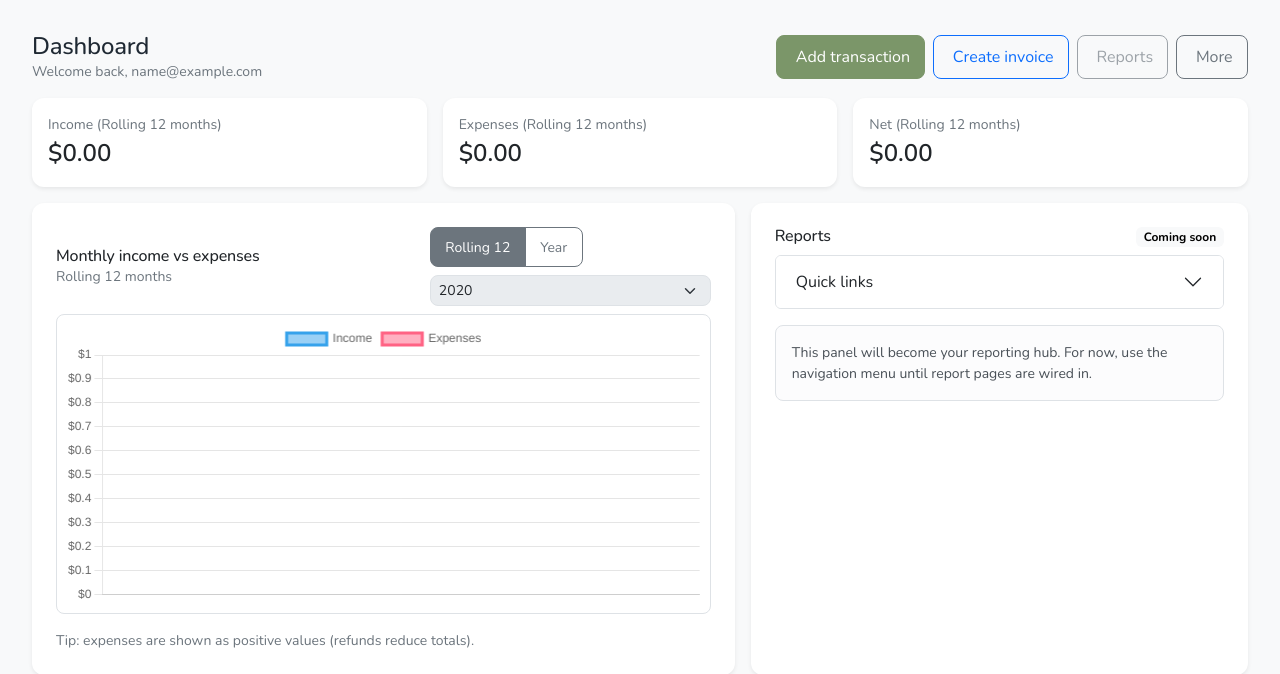
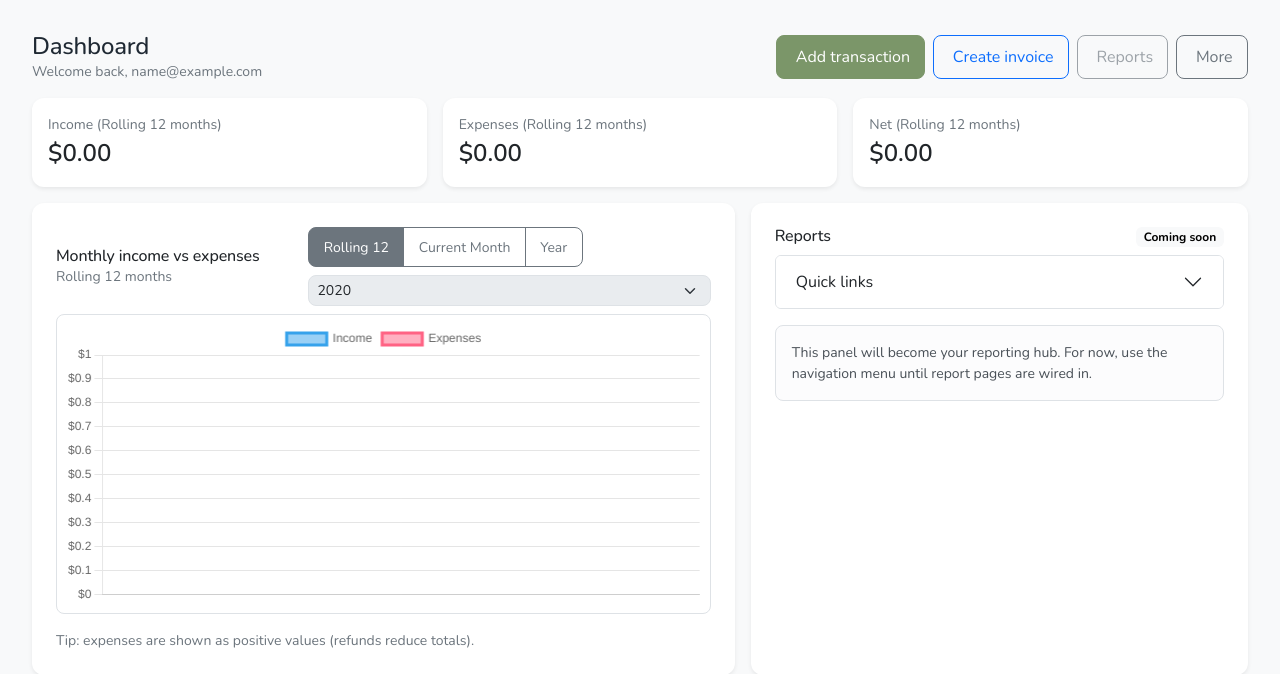
Before and after one commit to Tom-Stout325/MoneyPro, a Django app: page /dashboard/ in a window 1280 px wide. Shown: the part 56-730 px from the top of the page. Run offline with Django 5.2, Linux system fonts and the light colour scheme; a user stored in the database is signed in; tables that the repository leaves empty hold one stand-in row (values such as "Sample post").

Commit message:
added monthly chart to dashboard

```diff
--- a/dashboard/templates/dashboard/home.html
+++ b/dashboard/templates/dashboard/home.html
@@ -87,6 +87,9 @@
              <div class="btn-group btn-group-sm" role="group" aria-label="Chart period">
               <input type="radio" class="btn-check" name="periodMode" id="modeRolling" autocomplete="off" checked>
               <label class="btn btn-outline-secondary" for="modeRolling">Rolling 12</label>
+
+              <input type="radio" class="btn-check" name="periodMode" id="modeMonth" autocomplete="off">
+              <label class="btn btn-outline-secondary" for="modeMonth">Current Month</label>
 
               <input type="radio" class="btn-check" name="periodMode" id="modeYear" autocomplete="off">
               <label class="btn btn-outline-secondary" for="modeYear">Year</label>
@@ -326,6 +329,7 @@
   </div>
 </div>
 
+  {% block extra_js %}
     <script src="https://cdn.jsdelivr.net/npm/chart.js"></script>
 
     <script>
@@ -365,6 +369,7 @@
         });
 
         const modeRolling = document.getElementById("modeRolling");
+        const modeMonth = document.getElementById("modeMonth");
         const modeYear = document.getElementById("modeYear");
         const yearSelect = document.getElementById("yearSelect");
 
@@ -379,25 +384,39 @@
         const expenseTotalEl = document.getElementById("expenseTotal");
         const netTotalEl = document.getElementById("netTotal");
 
-    // Default year select to current selected_year_value if it is a year, otherwise first option.
+        // Restore last selected mode from backend (selected_year_value = "rolling" | "month" | "2026" etc.)
         const initialSelected = "{{ selected_year_value }}";
-    if (initialSelected && initialSelected !== "rolling" && yearSelect) {
-      yearSelect.value = initialSelected;
+
+        if (initialSelected === "month") {
+          modeMonth.checked = true;
+          modeRolling.checked = false;
+          modeYear.checked = false;
+        } else if (initialSelected && initialSelected !== "rolling" && yearSelect) {
+          yearSelect.value = initialSelected;   // e.g. "2026"
           modeYear.checked = true;
           modeRolling.checked = false;
+          modeMonth.checked = false;
         } else {
           modeRolling.checked = true;
+          modeMonth.checked = false;
           modeYear.checked = false;
         }
 
         const setYearEnabled = () => {
           if (!yearSelect) return;
-      yearSelect.disabled = modeRolling.checked || yearSelect.options.length === 0;
+          yearSelect.disabled = modeRolling.checked || modeMonth.checked || yearSelect.options.length === 0;
         };
 
+        function currentMode() {
+          if (modeYear.checked) return "year";
+          if (modeMonth.checked) return "month";
+          return "rolling";
+        }
+
         async function loadData() {
-      const mode = modeRolling.checked ? "rolling" : "year";
+          const mode = currentMode();
           const year = (mode === "year" && yearSelect) ? yearSelect.value : "";
+
           const url = new URL(chartDataUrl, window.location.origin);
           url.searchParams.set("mode", mode);
           if (mode === "year") url.searchParams.set("year", year);
@@ -407,15 +426,12 @@
             if (!resp.ok) return;
             const data = await resp.json();
 
-        // Update KPI totals
             if (incomeTotalEl) incomeTotalEl.textContent = fmtMoney(data.income_total);
             if (expenseTotalEl) expenseTotalEl.textContent = fmtMoney(data.expense_total);
             if (netTotalEl) netTotalEl.textContent = fmtMoney(data.net_total);
 
-        // Update labels
             periodLabelEls.forEach((node) => { if (node) node.textContent = data.period_label || ""; });
 
-        // Update chart
             chart.data.labels = data.labels || [];
             chart.data.datasets[0].data = data.income || [];
             chart.data.datasets[1].data = data.expenses || [];
@@ -425,13 +441,14 @@
           }
         }
 
-    // Wire events
         if (modeRolling) modeRolling.addEventListener("change", () => { setYearEnabled(); loadData(); });
+        if (modeMonth) modeMonth.addEventListener("change", () => { setYearEnabled(); loadData(); });
         if (modeYear) modeYear.addEventListener("change", () => { setYearEnabled(); loadData(); });
         if (yearSelect) yearSelect.addEventListener("change", () => { if (modeYear.checked) loadData(); });
 
         setYearEnabled();
       })();
     </script>
+  {% endblock %}
 
 {% endblock %}
--- a/dashboard/views.py
+++ b/dashboard/views.py
@@ -2,7 +2,6 @@ from __future__ import annotations
 
 import json
 from datetime import date
-
 from django.contrib import messages
 from django.contrib.auth.decorators import login_required
 from django.db.models import Case, DecimalField, F, Sum, Value, When
@@ -277,3 +276,28 @@ def rebuild_defaults(request):
 
     messages.success(request, "Defaults rebuilt successfully.")
     return redirect("dashboard:home")
+
+
+
+
+def _period_from_params(*, today: date, mode: str, year: int | None) -> tuple[date, date, str, str]:
+    """Return (start_date, end_date, label, selected_year_value)."""
+
+    mode = (mode or "rolling").strip().lower()
+
+    if mode == "year" and year:
+        start_date = date(year, 1, 1)
+        end_date = date(year, 12, 31)
+        return start_date, end_date, str(year), str(year)
+
+    if mode == "month":
+        # Current month-to-date
+        start_date = date(today.year, today.month, 1)
+        end_date = today
+        # Label can be "Current month" or "Feb 2026" — your call.
+        return start_date, end_date, "Current month", "month"
+
+    # default rolling 12 months inclusive of current month
+    start_date = _first_day_n_months_ago(date(today.year, today.month, 1), 11)
+    end_date = today
+    return start_date, end_date, "Rolling 12 months", "rolling"
```
Lines whose indentation alone changed are shown as unchanged.
